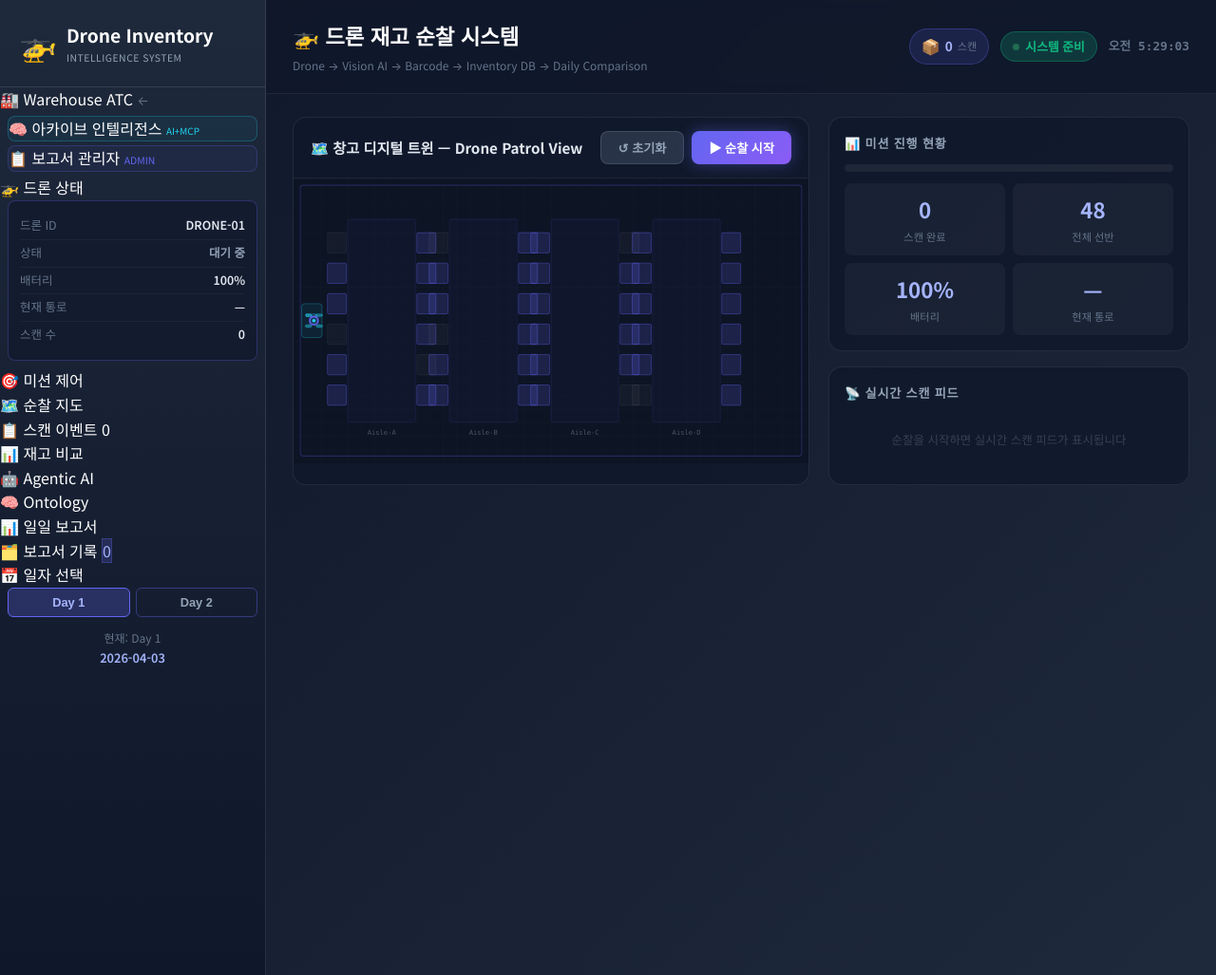
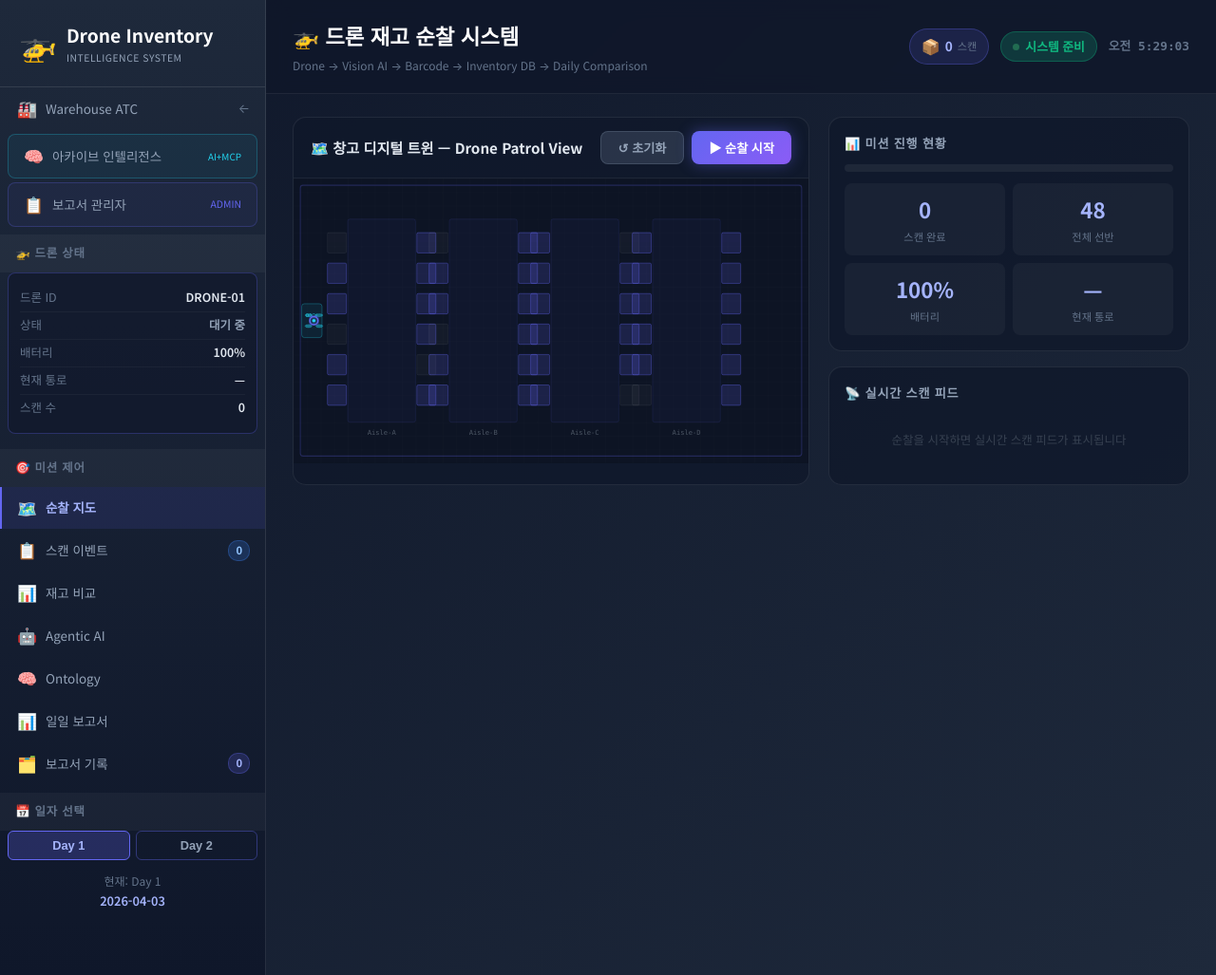
Before and after one commit to myungdae/warehouse-ai-safety, a Python web app: template backend/templates/drone_inventory.html in a window 1280 px wide. Shown: the whole page at 95% size. Run offline with Jinja, Linux system fonts and the light colour scheme; the template is opened without the code that fills it, so the values that code supplies are empty.

Commit message:
fix(css): 드론 사이드바 메뉴 hover/active 스타일 추가
- 문제: drone_inventory.html이 style.css + drone_inventory.css만 로드하여
  warehouse_sensor.css에 정의된 .menu-item hover/active CSS가 적용 안 됨
- 수정: drone_inventory.css에 sidebar 메뉴 전체 스타일 직접 정의
  .menu-item { cursor, transition, border-left }
  .menu-item:hover { background 밝게, padding-left +6px, border-left 인디고 }
  .menu-item.active { 인디고 배경, 왼쪽 보더, 볼드 텍스트 }
  .menu-header, .menu-content, .menu-icon, .menu-text, .menu-badge 등 포함

```diff
--- a/backend/static/css/drone_inventory.css
+++ b/backend/static/css/drone_inventory.css
@@ -1,6 +1,107 @@
 /* ============================================================
    Drone Inventory Intelligence System — CSS
    ============================================================ */
+
+/* ── Sidebar — menu-item hover / active (drone page override) ── */
+.menu-section {
+    margin-bottom: 8px;
+}
+
+.menu-header {
+    padding: 10px 16px;
+    background: rgba(255,255,255,0.04);
+    cursor: pointer;
+    display: flex;
+    justify-content: space-between;
+    align-items: center;
+    font-weight: 700;
+    font-size: 0.78rem;
+    color: #64748b;
+    text-transform: uppercase;
+    letter-spacing: 0.06em;
+    transition: background 0.15s;
+    user-select: none;
+}
+
+.menu-header:hover {
+    background: rgba(255,255,255,0.07);
+    color: #94a3b8;
+}
+
+.menu-content {
+    max-height: 0;
+    overflow: hidden;
+    transition: max-height 0.3s ease;
+}
+
+.menu-content.expanded {
+    max-height: 1000px;
+}
+
+.menu-item {
+    padding: 9px 16px;
+    display: flex;
+    align-items: center;
+    gap: 10px;
+    cursor: pointer;
+    font-size: 0.84rem;
+    color: #94a3b8;
+    border-left: 2px solid transparent;
+    transition: background 0.15s, color 0.15s, padding-left 0.15s, border-color 0.15s;
+    user-select: none;
+}
+
+.menu-item:hover {
+    background: rgba(255,255,255,0.07);
+    color: #e2e8f0;
+    padding-left: 22px;
+    border-left-color: rgba(99,102,241,0.4);
+}
+
+.menu-item.active {
+    background: rgba(99,102,241,0.12);
+    color: #a5b4fc;
+    border-left: 2px solid #6366f1;
+    font-weight: 700;
+}
+
+.menu-item.active:hover {
+    background: rgba(99,102,241,0.18);
+    padding-left: 22px;
+}
+
+.menu-icon {
+    font-size: 1.05rem;
+    width: 20px;
+    text-align: center;
+    flex-shrink: 0;
+}
+
+.menu-text {
+    flex: 1;
+}
+
+.menu-badge {
+    background: rgba(59,130,246,0.2);
+    color: #93c5fd;
+    border: 1px solid rgba(59,130,246,0.3);
+    padding: 1px 7px;
+    border-radius: 10px;
+    font-size: 0.7rem;
+    font-weight: 700;
+}
+
+.menu-badge.warning {
+    background: rgba(245,158,11,0.2);
+    color: #fbbf24;
+    border-color: rgba(245,158,11,0.3);
+}
+
+.menu-badge.ai {
+    background: rgba(167,139,250,0.2);
+    color: #a78bfa;
+    border-color: rgba(167,139,250,0.3);
+}
 
 /* ── Sidebar additions ── */
 .logo-sub {
```
